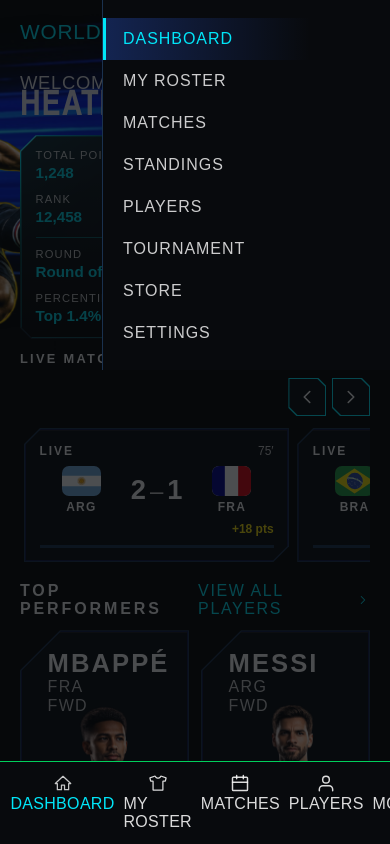
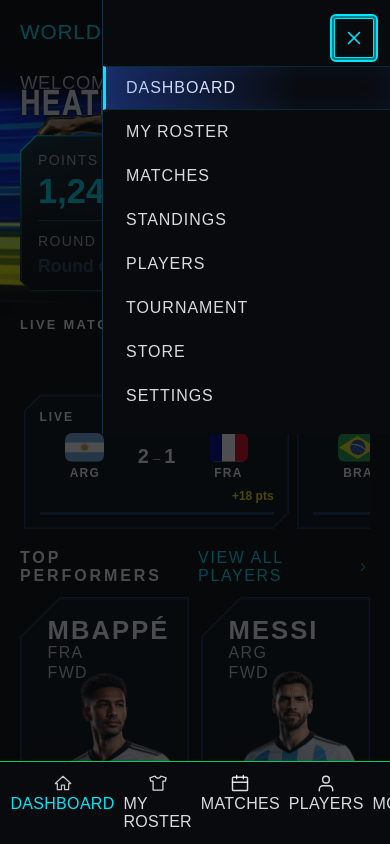
Before and after one commit to SneauxGirl/world-cup-ui, a Next.js app: page / in a window 390 px wide. Both pictures are taken after a click on the button "Open menu". Shown: the top 844 px of the page. Built offline with nearby package versions, Linux system fonts and the light colour scheme; a web font is replaced by a local one.

Commit message:
Style: Hero and matches responsiveness

```diff
--- a/components/dashboard/HeroNavMenu.tsx
+++ b/components/dashboard/HeroNavMenu.tsx
@@ -24,6 +24,7 @@ export function HeroNavMenu() {
   const [open, setOpen] = useState(false);
   const panelRef = useRef<HTMLDivElement>(null);
   const overlayRef = useRef<HTMLButtonElement>(null);
+  const closeBtnRef = useRef<HTMLButtonElement>(null);
   const menuBtnRef = useRef<HTMLButtonElement>(null);
   const titleId = useId();
   const menuId = useId();
@@ -40,13 +41,12 @@ export function HeroNavMenu() {
 
     const getFocusable = () => {
       const nodes: HTMLElement[] = [];
+      nodes.push(...Array.from(panel.querySelectorAll<HTMLElement>(FOCUSABLE)));
       if (menuBtnRef.current) nodes.push(menuBtnRef.current);
-      if (overlayRef.current) nodes.push(overlayRef.current);
-      nodes.push(...Array.from(panel.querySelectorAll<HTMLElement>(FOCUSABLE)));
       return nodes.filter((el) => !el.hasAttribute("disabled"));
     };
 
-    getFocusable()[0]?.focus();
+    closeBtnRef.current?.focus();
     document.body.style.overflow = "hidden";
 
     const onKeyDown = (event: KeyboardEvent) => {
@@ -119,9 +119,20 @@ export function HeroNavMenu() {
             aria-modal="true"
             aria-labelledby={titleId}
           >
-            <h2 id={titleId} className={navStyles.srOnly}>
-              {t("nav.menuDialogLabel")}
-            </h2>
+            <div className={navStyles.menuPanelHead}>
+              <h2 id={titleId} className={navStyles.srOnly}>
+                {t("nav.menuDialogLabel")}
+              </h2>
+              <button
+                ref={closeBtnRef}
+                type="button"
+                className={navStyles.menuCloseBtn}
+                aria-label={t("nav.closeMenu")}
+                onClick={closeMenu}
+              >
+                <IconClose />
+              </button>
+            </div>
             <nav className={navStyles.menuNav} aria-label="Primary">
               <ul className={navStyles.menuList}>
                 {menuItems.map((item) => {
--- a/components/dashboard/HeroSection.module.scss
+++ b/components/dashboard/HeroSection.module.scss
@@ -6,6 +6,10 @@
   --hero-photo-aspect: 2000 / 600;
   --hero-gap-top: 2.5rem; /* 40px below top edge of photo */
   --hero-gap-bottom: 3.75rem; /* 60px above bottom edge of photo */
+  --hero-text-shadow:
+    0 1px 2px color-mix(in oklab, var(--wcui-pitch-black) 92%, transparent),
+    0 0 16px color-mix(in oklab, var(--wcui-pitch-black) 88%, transparent),
+    0 0 32px color-mix(in oklab, var(--wcui-page-black) 80%, transparent);
   position: relative;
   z-index: 2;
   width: 100%;
@@ -32,7 +36,14 @@
 
 .heroPhoto {
   object-fit: cover;
-  object-position: right center;
+  object-position: var(--hero-photo-focus-x, 100%) center;
+}
+
+/* Below 1100px: reframe crop — lower % reveals more left art; higher % keeps player further right. */
+@media (max-width: 1800px) {
+  .hero {
+    --hero-photo-focus-x: 62%;
+  }
 }
 
 .heroStack {
@@ -41,9 +52,21 @@
   z-index: 1;
   display: flex;
   flex-direction: column;
-  align-items: stretch;
+  align-items: center;
+  width: 100%;
   box-sizing: border-box;
+}
+
+.heroLayout {
+  display: flex;
+  flex-direction: column;
+  align-items: flex-start;
+  width: 100%;
+  max-width: 1440px;
+  height: 100%;
+  margin-inline: auto;
   padding: var(--hero-gap-top) var(--main-gutter, 1.25rem) var(--hero-gap-bottom);
+  box-sizing: border-box;
 }
 
 .heroTopRow {
@@ -51,7 +74,7 @@
   flex-direction: row;
   flex-shrink: 0;
   align-items: flex-start;
-  justify-content: space-between;
+  justify-content: flex-start;
   gap: 1rem;
   width: 100%;
   margin: 0;
@@ -70,8 +93,10 @@
   flex: 0 0 auto;
   align-items: flex-start;
   justify-content: flex-end;
+  margin-left: auto;
   padding: 2px;
-  margin: -2px -2px 0 0;
+  margin-top: -2px;
+  margin-right: -2px;
 }
 
 @media (max-width: 1199px) {
@@ -81,9 +106,9 @@
 }
 
 .kicker {
-  flex: 1 1 auto;
+  flex: 0 1 auto;
   min-width: 0;
-  max-width: min(52rem, 58%);
+  max-width: 450px;
   margin: 0;
   font-family: var(--font-alumni-sans), sans-serif;
   font-size: clamp(1.3rem, 2.2vw, 1.5rem);
@@ -91,19 +116,29 @@
   letter-spacing: 0.04em;
   text-transform: uppercase;
   color: var(--wcui-aqua-mint);
+  text-shadow: var(--hero-text-shadow);
 }
 
 .heroContent {
   display: flex;
-  flex-direction: column;
+  flex-direction: row;
+  flex-wrap: wrap;
+  justify-content: flex-start;
+  align-items: flex-start;
+  align-content: flex-start;
   flex-shrink: 0;
   gap: 0.65rem;
   width: 100%;
-  max-width: min(52rem, 58%);
+  max-width: 450px;
   min-width: 0;
   margin: 0;
   padding: 0;
   box-sizing: border-box;
+}
+
+.heroContent > .title {
+  flex: 1 1 100%;
+  min-width: 0;
 }
 
 .title {
@@ -121,6 +156,7 @@
   font-weight: 400;
   letter-spacing: 0.04em;
   text-transform: uppercase;
+  text-shadow: var(--hero-text-shadow);
 }
 
 .titleName {
@@ -129,6 +165,7 @@
   font-weight: 600;
   letter-spacing: 0.02em;
   text-transform: uppercase;
+  text-shadow: var(--hero-text-shadow);
 }
 
 .statsCardFrame {
@@ -136,68 +173,133 @@
   --wcui-chamfer-tr: 20px;
   --wcui-chamfer-br: 25px;
   --wcui-chamfer-bl: 20px;
-  align-self: flex-start;
-  width: 100%;
-  max-width: min(25rem, 100%);
-  min-width: 0;
+  --stats-layout-col-gap: 0.75rem;
+  flex: 0 1 auto;
+  width: fit-content;
+  max-width: 100%;
   box-sizing: border-box;
   @include frame.wcui-chamfer-frame-asymmetric;
 }
 
 .statsCardInner {
-  padding: clamp(0.75rem, 2vw, 1rem) clamp(0.85rem, 2.5vw, 1.15rem);
+  padding: clamp(0.9rem, 2vw, 1.15rem) clamp(1rem, 2.5vw, 1.35rem);
   box-sizing: border-box;
   @include frame.wcui-chamfer-fill-asymmetric(var(--wcui-hero-panel-fill));
   border: 1px solid var(--wcui-border-aqua-soft);
 }
 
+/* Grid: row 2 height follows the taller cell (e.g. wrapped Round); Percentile stays top-aligned in that row. */
 .statsLayout {
-  display: flex;
-  flex-direction: row;
-  flex-wrap: wrap;
+  display: grid;
+  grid-template-columns: max-content 1px max-content;
+  grid-template-rows: auto auto;
   align-items: stretch;
-  gap: clamp(0.65rem, 2vw, 1rem) clamp(0.75rem, 2.5vw, 1.25rem);
+  width: fit-content;
+  max-width: 100%;
+  column-gap: var(--stats-layout-col-gap);
+  row-gap: clamp(1rem, 2.5vw, 1.35rem);
 }
 
-.statsCol {
-  flex: 1 1 7rem;
-  display: flex;
-  flex-direction: column;
-  gap: clamp(0.65rem, 2vw, 1rem);
-  min-width: 0;
+.statPoints {
+  grid-column: 1;
+  grid-row: 1;
 }
 
 .statsDivider {
-  flex: 0 0 1px;
+  grid-column: 2;
+  grid-row: 1 / -1;
+  justify-self: stretch;
   align-self: stretch;
   width: 1px;
-  min-height: 4.5rem;
+  min-height: 0;
+  margin-block: 0.1rem;
   background: color-mix(in oklab, var(--wcui-aqua-mint) 35%, transparent);
 }
 
-.stat {
+.statRank {
+  grid-column: 3;
+  grid-row: 1;
+  padding-left: var(--stats-layout-col-gap);
+}
+
+.statRound {
+  grid-column: 1;
+  grid-row: 2;
+  align-self: start;
+}
+
+.statPercentile {
+  grid-column: 3;
+  grid-row: 2;
+  align-self: start;
+  padding-left: var(--stats-layout-col-gap);
+}
+
+.statPoints,
+.statRank,
+.statRound,
+.statPercentile {
   display: flex;
   flex-direction: column;
-  gap: 0.2rem;
+  align-items: flex-start;
+  gap: 0.35rem;
 }
 
-.statLabel {
-  font-size: clamp(0.75rem, 2.2vw, 1rem);
-  letter-spacing: 0.12em;
-  text-transform: uppercase;
-  color: var(--wcui-text-standard);
-  font-weight: 500;
+.statPoints,
+.statRank {
+  min-height: 100%;
 }
 
-.statValue {
-  font-size: clamp(1rem, 3.2vw, 1.5rem);
+.statPointsLabel,
+.statRankLabel,
+.statRoundLabel,
+.statPercentileLabel {
+  /* Floor = size at 1000px viewport (1.4vw → 0.875rem). */
+  font-size: clamp(0.875rem, 1.4vw, 0.95rem);
+  letter-spacing: 0.1em;
+  text-transform: uppercase;
+  color: color-mix(in oklab, var(--wcui-white-text) 72%, transparent);
+  font-weight: 500;
+  line-height: 1.2;
+}
+
+.statPointsValue,
+.statRankValue {
   font-weight: 700;
+  line-height: 1;
+  font-variant-numeric: tabular-nums;
+}
+
+.statPointsValue {
+  margin-top: auto;
+  /* Floor = size at 1000px (5.5vw caps at 2.15rem). */
+  font-size: clamp(2.15rem, 5.5vw, 2.15rem);
   color: var(--wcui-aqua-mint);
-  display: flex;
-  flex-wrap: wrap;
-  align-items: center;
-  gap: 0.35rem;
-  line-height: 1.2;
+}
+
+.statRankValue {
+  margin-top: auto;
+  padding-bottom: 0.3rem;
+  /* Floor = size at 1000px (2.1vw → 1.3125rem). */
+  font-size: clamp(1.3125rem, 2.1vw, 1.5rem);
+  color: color-mix(in oklab, var(--wcui-sky-blue) 2%, white);
+}
+
+.statRoundValue {
+  /* Floor = size at 1000px (2vw caps at 1.1rem). */
+  font-size: clamp(1.1rem, 2vw, 1.1rem);
+  font-weight: 700;
+  color: color-mix(in oklab, var(--wcui-sky-blue) 2%, white);
+  line-height: 1.15;
+  font-variant-numeric: tabular-nums;
+}
+
+.statPercentileValue {
+  font-size: clamp(1.1rem, 2vw, 1.1rem);
+  font-weight: 700;
+  line-height: 1.15;
+  font-variant-numeric: tabular-nums;
+  color: color-mix(in oklab, var(--wcui-white-text) 28%, var(--wcui-signal-yellow));
 }
 
 .hero:has(button[aria-expanded="true"]) {
@@ -206,27 +308,25 @@
     color: color-mix(in oklab, var(--wcui-white-text) 92%, transparent);
   }
 
-  .statValue {
+  .statPointsLabel,
+  .statRankLabel,
+  .statRoundLabel,
+  .statPercentileLabel {
+    color: color-mix(in oklab, var(--wcui-white-text) 68%, transparent);
+  }
+
+  .statPointsValue {
     color: color-mix(in oklab, var(--wcui-aqua-mint) 92%, transparent);
   }
-}
 
-.liveDot {
-  display: inline-flex;
-  align-items: center;
-  gap: 0.35rem;
-  font-size: 1rem;
-  letter-spacing: 0.12em;
-  text-transform: uppercase;
-  color: var(--wcui-primary-red);
-  font-weight: 700;
-}
+  .statRankValue,
+  .statRoundValue {
+    color: color-mix(in oklab, var(--wcui-border-blue) 92%, white);
+  }
 
-.livePulse {
-  width: 0.45rem;
-  height: 0.45rem;
-  border-radius: 50%;
-  background: var(--wcui-primary-red);
+  .statPercentileValue {
+    color: color-mix(in oklab, var(--wcui-white-text) 24%, var(--wcui-signal-yellow));
+  }
 }
 
 /* Below 1500px: hero grows with content; stats card scales; no overflow into matches. */
@@ -243,8 +343,14 @@
   .heroStack {
     position: relative;
     inset: auto;
+    align-items: center;
     flex: 1 1 auto;
+    min-height: inherit;
+  }
+
+  .heroLayout {
     gap: clamp(0.75rem, 2vw, 1.25rem);
+    height: auto;
     min-height: inherit;
   }
 
@@ -253,11 +359,11 @@
   }
 
   .kicker {
-    max-width: none;
+    max-width: min(450px, 100%);
   }
 
   .heroContent {
-    max-width: 100%;
+    max-width: min(450px, 100%);
     flex-shrink: 1;
     min-width: 0;
   }
@@ -275,27 +381,9 @@
     --wcui-chamfer-tr: clamp(12px, 2vw, 20px);
     --wcui-chamfer-br: clamp(14px, 2.2vw, 25px);
     --wcui-chamfer-bl: clamp(12px, 2vw, 20px);
-    width: min(100%, 22rem);
-    max-width: 100%;
+    max-width: min(100%, 22rem);
   }
 
-  .statsCol {
-    flex: 1 1 0;
-    min-width: 0;
-  }
-
-  .statLabel {
-    font-size: clamp(0.7rem, 1.4vw, 0.95rem);
-    letter-spacing: 0.1em;
-  }
-
-  .statValue {
-    font-size: clamp(0.95rem, 2.2vw, 1.35rem);
-  }
-
-  .liveDot {
-    font-size: clamp(0.7rem, 1.4vw, 0.95rem);
-  }
 }
 
 @media (max-width: 768px) {
@@ -312,7 +400,7 @@
   }
 
   .heroContent {
-    max-width: 100%;
+    max-width: min(450px, 100%);
   }
 
   .titleGreeting {
@@ -331,14 +419,37 @@
     max-width: 100%;
   }
 
+  .statsLayout {
+    grid-template-columns: max-content max-content;
+    grid-template-rows: auto auto auto;
+    row-gap: clamp(0.75rem, 2vw, 1rem);
+  }
+
+  .statPoints {
+    grid-column: 1;
+    grid-row: 1;
+  }
+
+  .statRank {
+    grid-column: 2;
+    grid-row: 1;
+  }
+
   .statsDivider {
-    flex: 1 1 100%;
+    grid-column: 1 / -1;
+    grid-row: 2;
     width: 100%;
     height: 1px;
-    min-height: 0;
+    margin-block: 0;
   }
 
-  .liveDot {
-    font-size: clamp(0.75rem, 2.5vw, 1rem);
+  .statRound {
+    grid-column: 1;
+    grid-row: 3;
+  }
+
+  .statPercentile {
+    grid-column: 2;
+    grid-row: 3;
   }
 }
--- a/components/dashboard/HeroSection.tsx
+++ b/components/dashboard/HeroSection.tsx
@@ -29,6 +29,7 @@ export function HeroSection({ user, className }: Props) {
         </div>
       </div>
       <div className={styles.heroStack}>
+        <div className={styles.heroLayout}>
           <div className={styles.heroTopRow}>
             <p className={styles.kicker}>{t("app.worldCupChallenge")}</p>
             <div className={styles.heroMenu}>
@@ -44,33 +45,24 @@ export function HeroSection({ user, className }: Props) {
             <div className={styles.statsCardFrame}>
               <div className={styles.statsCardInner}>
                 <div className={styles.statsLayout}>
-                <div className={styles.statsCol}>
-                  <div className={styles.stat}>
-                    <span className={styles.statLabel}>{t("dashboard.totalPoints")}</span>
-                    <span className={styles.statValue}>{formatInteger(user.totalPoints)}</span>
-                  </div>
-                  <div className={styles.stat}>
-                    <span className={styles.statLabel}>{t("dashboard.rank")}</span>
-                    <span className={styles.statValue}>{formatInteger(user.rank)}</span>
-                  </div>
+                  <div className={styles.statPoints}>
+                    <span className={styles.statPointsLabel}>{t("dashboard.totalPoints")}</span>
+                    <span className={styles.statPointsValue}>
+                      {formatInteger(user.totalPoints)}
+                    </span>
                   </div>
                   <div className={styles.statsDivider} aria-hidden="true" />
-                <div className={styles.statsCol}>
-                  <div className={styles.stat}>
-                    <span className={styles.statLabel}>{t("dashboard.round")}</span>
-                    <span className={styles.statValue}>
-                      {user.roundLabel}
-                      {user.isRoundLive ? (
-                        <span className={styles.liveDot}>
-                          <span className={styles.livePulse} aria-hidden="true" />
-                          <span>{t("dashboard.live")}</span>
-                        </span>
-                      ) : null}
-                    </span>
+                  <div className={styles.statRank}>
+                    <span className={styles.statRankLabel}>{t("dashboard.rank")}</span>
+                    <span className={styles.statRankValue}>{formatInteger(user.rank)}</span>
                   </div>
-                  <div className={styles.stat}>
-                    <span className={styles.statLabel}>{t("dashboard.percentile")}</span>
-                    <span className={styles.statValue}>
+                  <div className={styles.statRound}>
+                    <span className={styles.statRoundLabel}>{t("dashboard.round")}</span>
+                    <span className={styles.statRoundValue}>{user.roundLabel}</span>
+                  </div>
+                  <div className={styles.statPercentile}>
+                    <span className={styles.statPercentileLabel}>{t("dashboard.percentile")}</span>
+                    <span className={styles.statPercentileValue}>
                       {t("dashboard.topPercent", { pct: user.topPercent })}
                     </span>
                   </div>
--- a/components/dashboard/MatchCard.module.scss
+++ b/components/dashboard/MatchCard.module.scss
@@ -112,22 +112,22 @@
 }
 
 .score {
-  font-size: clamp(1.35rem, 7vw, 2.6rem);
+  font-size: clamp(1.25rem, 3.2vw, 2rem);
   font-weight: 700;
   color: var(--wcui-white-text);
-  line-height: 1;
+  line-height: 1.2;
   font-variant-numeric: tabular-nums;
 }
 
 .sep {
-  font-size: 1.5rem;
+  font-size: clamp(0.85rem, 2vw, 1.15rem);
   color: var(--wcui-text-standard);
 }
 
 .scoreDash {
-  font-size: clamp(1.35rem, 7vw, 2.6rem);
+  font-size: clamp(1rem, 3.2vw, 1.5rem);
   font-weight: 700;
-  line-height: 1;
+  line-height: 1.2;
   color: var(--wcui-text-standard);
 }
 
--- a/components/dashboard/Navigation.module.scss
+++ b/components/dashboard/Navigation.module.scss
@@ -223,7 +223,7 @@
   --wcui-card-corner: 15px;
   display: flex;
   flex-direction: column;
-  gap: 12px;
+  gap: .75rem;
   margin: auto 10px 20px 10px;
 
   &Card {
@@ -244,7 +244,7 @@
   &Text {
     display: flex;
     flex-direction: column;
-    gap: 0.15rem;
+    gap: 0.5rem;
     min-width: 0;
   }
 
@@ -367,6 +367,56 @@
   border-left: 1px solid var(--wcui-border-blue);
   background: var(--wcui-pitch-black);
   overflow-y: auto;
+
+  :focus-visible {
+    outline: 2px solid var(--wcui-aqua-mint);
+    outline-offset: 2px;
+  }
+}
+
+.menuPanelHead {
+  display: flex;
+  flex-shrink: 0;
+  flex-direction: row;
+  align-items: center;
+  justify-content: flex-end;
+  padding: 0 1rem 0.5rem;
+}
+
+.menuCloseBtn {
+  display: inline-flex;
+  align-items: center;
+  justify-content: center;
+  width: 2.5rem;
+  height: 2.5rem;
+  padding: 0;
+  margin: 0;
+  border: 1px solid var(--wcui-border-blue);
+  border-radius: 2px;
+  background: var(--wcui-pitch-black);
+  color: var(--wcui-aqua-mint);
+  cursor: pointer;
+  transition:
+    border-color 160ms ease,
+    color 160ms ease,
+    box-shadow 160ms ease;
+
+  &:hover {
+    color: var(--wcui-white-text);
+    border-color: var(--wcui-aqua-mint);
+    box-shadow: 0 0 0 2px color-mix(in oklab, var(--wcui-aqua-mint) 55%, transparent);
+  }
+
+  &:focus {
+    outline: none;
+  }
+
+  &:focus-visible {
+    outline: 2px solid var(--wcui-aqua-mint);
+    outline-offset: 2px;
+    border-color: var(--wcui-aqua-mint);
+    box-shadow: 0 0 0 2px color-mix(in oklab, var(--wcui-aqua-mint) 55%, transparent);
+  }
 }
 
 .menuNav {
@@ -375,37 +425,76 @@
 
 .menuList {
   list-style: none;
+  margin: 0;
+  padding: 0;
   display: flex;
   flex-direction: column;
   gap: 0;
 }
 
+/* Match SidebarNavLink tab / hover / focus treatment */
 .menuLink {
   &,
   &Active {
+    position: relative;
+    isolation: isolate;
     display: block;
-    padding: 0.75rem 1.25rem;
+    padding-block: 0.75rem;
+    padding-inline: 1.25rem;
     font-size: 1rem;
     letter-spacing: 0.06em;
     text-transform: uppercase;
     font-weight: 500;
-    color: color-mix(in oklab, var(--wcui-white-text) 82%, transparent);
+    color: color-mix(in oklab, var(--wcui-white-text) 88%, transparent);
+    border: none;
+    border-left: 3px solid transparent;
+    border-top: 1px solid transparent;
+    border-bottom: 1px solid transparent;
+    background: transparent;
+    transition:
+      border-color 160ms ease,
+      color 160ms ease;
 
-    &:focus-visible {
-      outline: 2px solid var(--wcui-aqua-mint);
-      outline-offset: -2px;
+    &::before {
+      content: "";
+      position: absolute;
+      inset: 0;
+      z-index: 0;
+      pointer-events: none;
+      opacity: 0;
+      background: linear-gradient(
+        90deg,
+        color-mix(in oklab, var(--wcui-primary-blue) 34%, transparent) 0%,
+        transparent 68%
+      );
+      box-shadow: inset 0 0 28px color-mix(in oklab, var(--wcui-primary-blue) 10%, transparent);
+      transition: opacity 160ms ease;
     }
   }
 
+  &:hover,
+  &:focus-visible,
+  &:focus:hover,
   &Active {
-    color: var(--wcui-aqua-mint);
-    border-left: 3px solid var(--wcui-aqua-mint);
-    padding-left: calc(1.25rem - 3px);
-    background: linear-gradient(
-      90deg,
-      color-mix(in oklab, var(--wcui-primary-blue) 28%, transparent) 0%,
-      transparent 72%
-    );
+    color: var(--wcui-white-text);
+    border-left-color: var(--wcui-aqua-mint);
+    border-top-color: color-mix(in oklab, var(--wcui-aqua-mint) 16%, transparent);
+    border-bottom-color: color-mix(in oklab, var(--wcui-aqua-mint) 16%, transparent);
+
+    &::before {
+      opacity: 1;
+    }
+  }
+
+  &:focus:not(:focus-visible):not(:hover) {
+    color: color-mix(in oklab, var(--wcui-white-text) 88%, transparent);
+    border-left-color: transparent;
+    border-top-color: transparent;
+    border-bottom-color: transparent;
+
+    &::before {
+      opacity: 0;
+    }
   }
 }
 
--- a/messages/en.ts
+++ b/messages/en.ts
@@ -32,7 +32,7 @@ export const en = {
     rosterHealth: "Roster health",
     strategyInsight: "Strategy insight",
     liveFeed: "Live feed",
-    totalPoints: "Total points",
+    totalPoints: "Points",
     rank: "Rank",
     eliteManager: "Elite manager",
     round: "Round",
```
Lines whose indentation alone changed are shown as unchanged.
